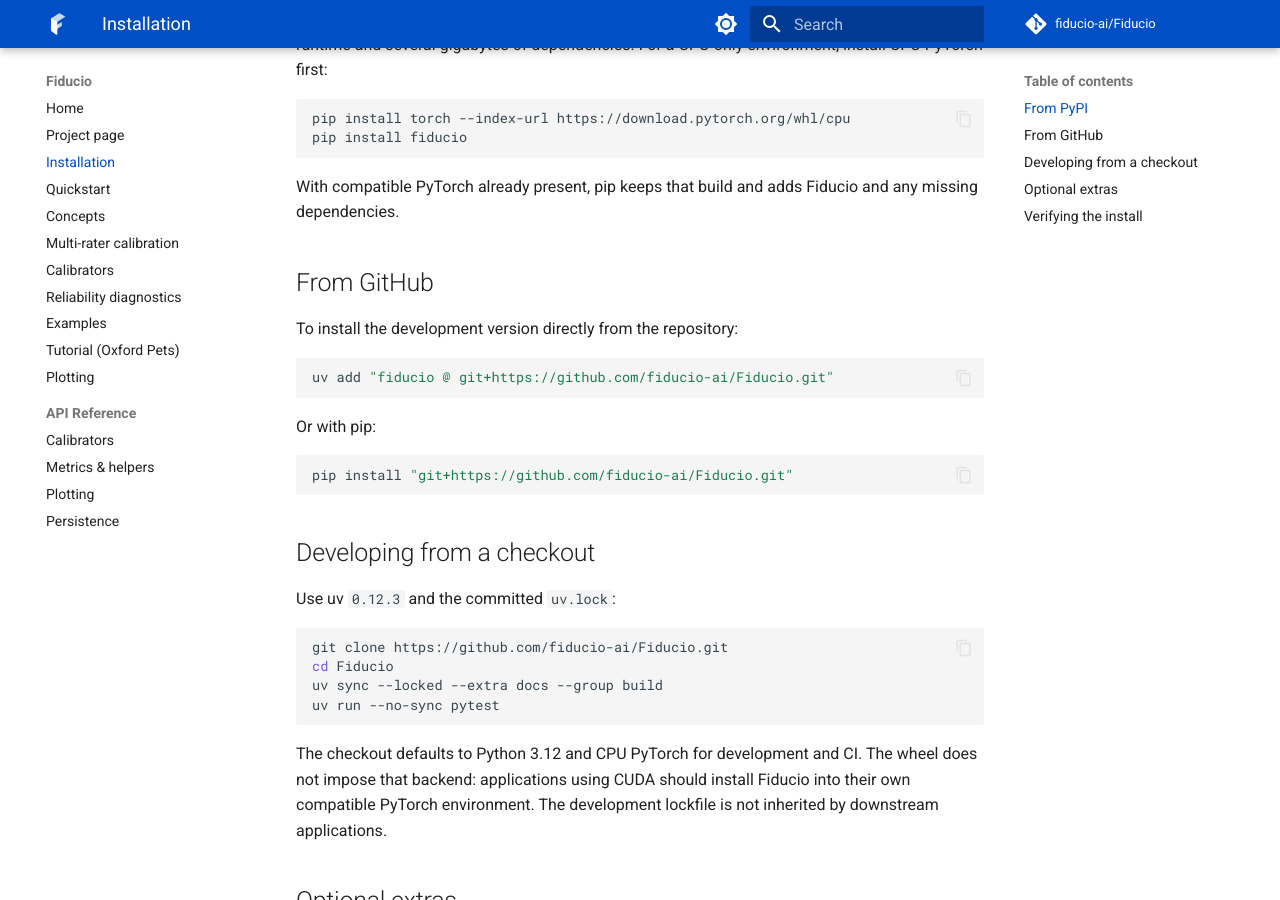
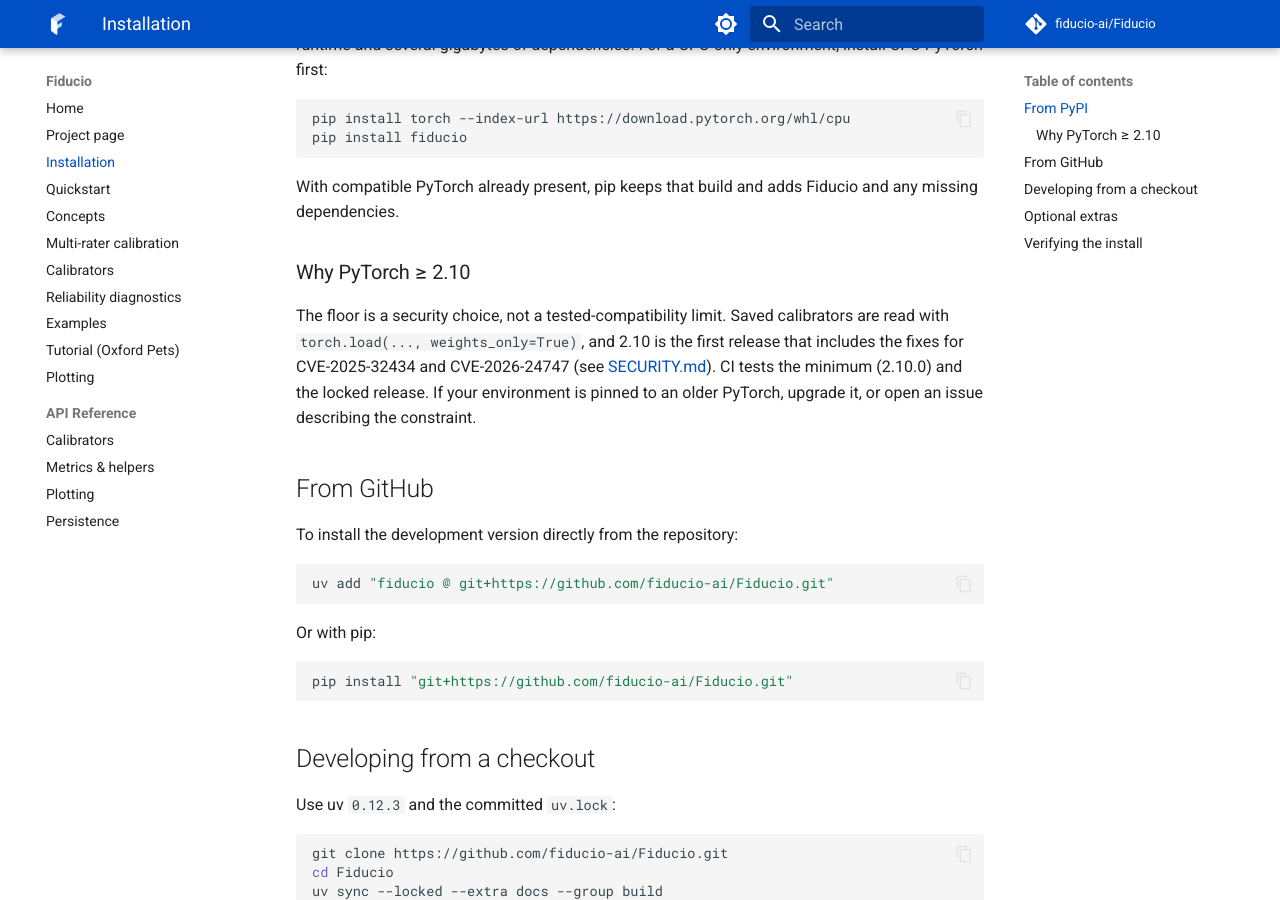
Before and after one commit to fiducio-ai/Fiducio, an MkDocs documentation site: the page built from docs/installation.md, in a window 1280 px wide and 900 px high, scrolled down 527 px. Built offline with MkDocs 1.6.1 and Material for MkDocs 9.7.7, drawn with Linux system fonts in a browser that asks for light colours; comment, search, counter and statistics services are not loaded.

Commit message:
Document why the PyTorch floor is 2.10
The floor is a security requirement (torch.load CVE fixes), not a
compatibility limit. Explain it in the installation guide, README and changelog.

Co-Authored-By: Claude Sonnet 5.5 <noreply@anthropic.com>

```diff
--- a/docs/installation.md
+++ b/docs/installation.md
@@ -29,6 +29,15 @@ pip install fiducio
 
 With compatible PyTorch already present, pip keeps that build and adds Fiducio
 and any missing dependencies.
+
+### Why PyTorch ≥ 2.10
+
+The floor is a security choice, not a tested-compatibility limit. Saved
+calibrators are read with `torch.load(..., weights_only=True)`, and 2.10 is the
+first release that includes the fixes for CVE-2025-32434 and CVE-2026-24747
+(see [SECURITY.md](https://github.com/fiducio-ai/Fiducio/blob/main/SECURITY.md)).
+CI tests the minimum (2.10.0) and the locked release. If your environment is
+pinned to an older PyTorch, upgrade it, or open an issue describing the constraint.
 
 ## From GitHub
 
```
Also changed, not shown: CHANGELOG.md (+5 -0 lines), README.md (+1 -1 lines).
